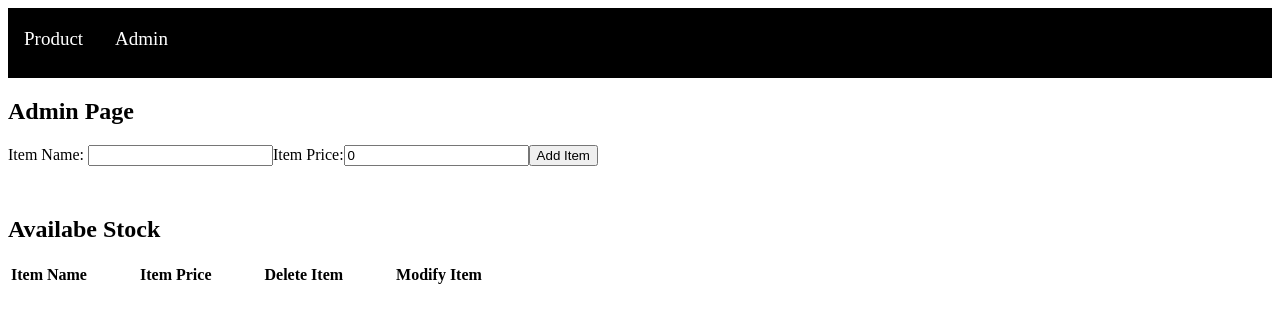
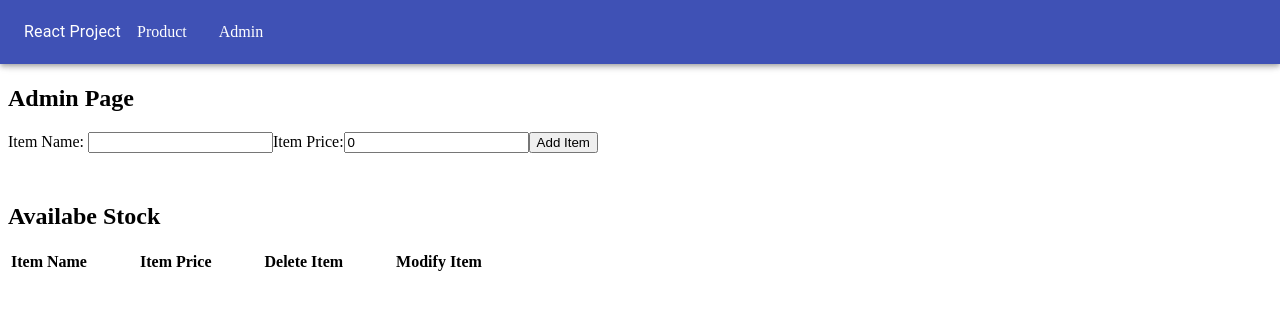
Before and after one commit to umamanayyer/react-project, a React (Create React App) app: page /admin in a window 1280 px wide. Shown: the top 322 px of the page. Built offline with nearby package versions, Linux system fonts and the light colour scheme.

Commit message:
mui with navbar

```diff
--- a/package.json
+++ b/package.json
@@ -3,6 +3,8 @@
   "version": "0.1.0",
   "private": true,
   "dependencies": {
+    "@material-ui/core": "^4.12.3",
+    "@mui/styles": "^5.5.1",
     "axios": "^0.25.0",
     "prop-types": "^15.8.1",
     "react": "^17.0.2",
--- a/src/Admin.js
+++ b/src/Admin.js
@@ -46,7 +46,7 @@ function Admin({ sendDatatoParent }) {
   }
 
   return (
-    < div >
+    <div style={{ marginTop: "85px" }} >
       <h2>Admin Page</h2>
       <label>Item Name: </label>
       <input
--- a/src/App.js
+++ b/src/App.js
@@ -8,7 +8,6 @@ function App() {
   const [items, setItems] = useState([])
 
   const sendDatatoParent = (index) => {
-    // console.log("its the callback function's data", index)
     setItems(index);
   }
   return (
--- a/src/Navigation.js
+++ b/src/Navigation.js
@@ -1,14 +1,30 @@
 import React from "react";
-import "./App.css";
 import { NavLink } from "react-router-dom";
-
+import { AppBar, Toolbar, Typography } from "@material-ui/core";
+import { makeStyles } from "@mui/styles";
+const useStyles = makeStyles({
+  navLink: {
+    color: "white",
+    padding: "14px 16px",
+    textDecoration: "none"
+  }
+})
 function Navigation() {
-
+  const classes = useStyles();
   return (
-    <ul id="nav-ul">
-      <li className="nav-li"><NavLink className="nav-link" to="/">Product</NavLink></li>
-      <li className="nav-li"><NavLink className="nav-link" to="/admin">Admin</NavLink></li>
-    </ul>
+    <AppBar positiom="static">
+      <Toolbar>
+        <Typography>
+          React Project
+        </Typography>
+        <NavLink className={classes.navLink} to="/">Product</NavLink>
+        <NavLink className={classes.navLink} to="/admin">Admin</NavLink>
+      </Toolbar>
+    </AppBar>
+    // <ul id="nav-ul">
+    //   <li className="nav-li"><NavLink className="nav-link" to="/">Product</NavLink></li>
+    //   <li className="nav-li"><NavLink className="nav-link" to="/admin">Admin</NavLink></li>
+    // </ul>
   );
 
 }
--- a/src/Product.js
+++ b/src/Product.js
@@ -3,7 +3,6 @@ import "./App.css";
 
 function Product({ itemsFromApp }) {
 
-  let itemsList = [1, 2, 3, 4, 5, 6, 7, 8, 9, 10]
   const [stockItems, setStockItems] = useState([])
   const [cartItems, setCartItems] = useState([])
 
@@ -65,7 +64,7 @@ function Product({ itemsFromApp }) {
   }
 
   return (
-    <div style={{ display: "flex", height: "100%", width: "100%" }}>
+    <div style={{ display: "flex", height: "100%", width: "100%", marginTop: "66px" }}>
       {renderItems()}
       {renderCart()}
     </div>
```
Also changed, not shown: 2 other files (tests, documents, lock files or other folders).
